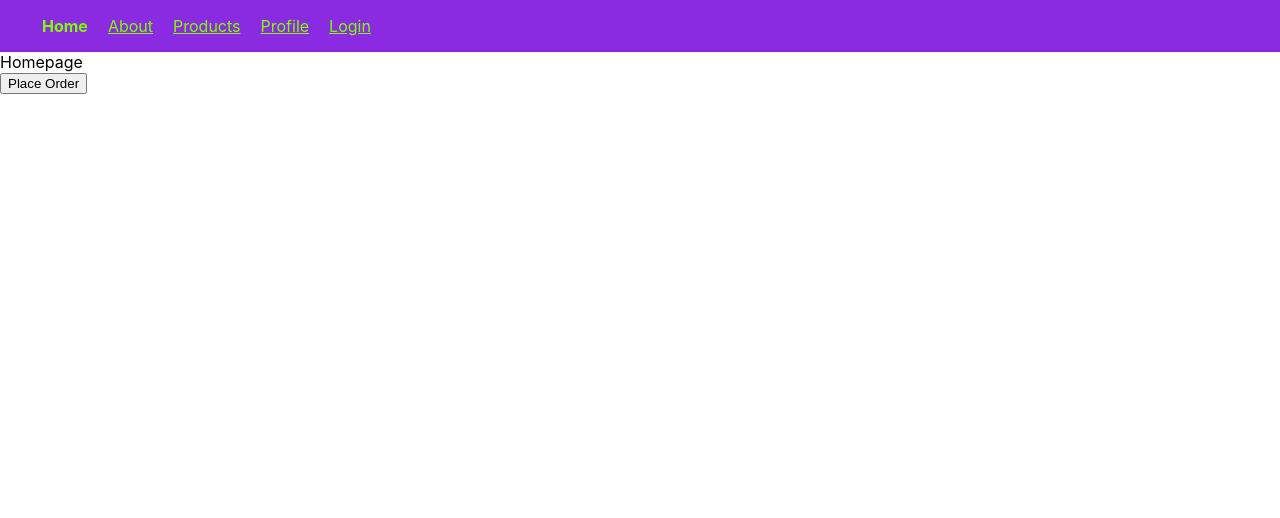
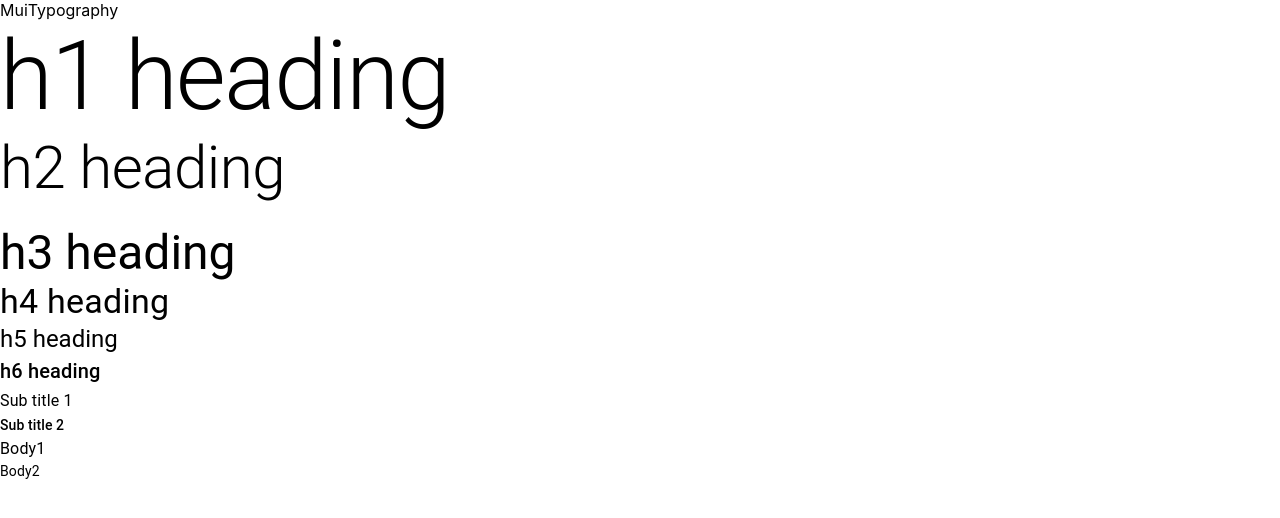
Before and after one commit to apurvgupta-ops/React, a React (Create React App) app: page / in a window 1280 px wide. Shown: the top 518 px of the page. Built offline with nearby package versions, Linux system fonts and the light colour scheme.

Commit message:
MUI Typography

```diff
--- a/package.json
+++ b/package.json
@@ -3,6 +3,9 @@
   "version": "0.1.0",
   "private": true,
   "dependencies": {
+    "@emotion/react": "^11.8.1",
+    "@emotion/styled": "^11.8.1",
+    "@mui/material": "^5.4.4",
     "@testing-library/jest-dom": "^5.11.4",
     "@testing-library/react": "^11.1.0",
     "@testing-library/user-event": "^12.1.10",
--- /dev/null
+++ b/src/React MUI/App.js
@@ -0,0 +1,12 @@
+import React from "react";
+import { MuiTypography } from "./components/MuiTypography";
+
+const App = () => {
+  return (
+    <div>
+      <MuiTypography />
+    </div>
+  );
+};
+
+export default App;
--- /dev/null
+++ b/src/React MUI/components/MuiTypography.js
@@ -0,0 +1,21 @@
+import { Typography } from "@mui/material";
+
+export const MuiTypography = () => {
+  return (
+    <div>
+      MuiTypography
+      <Typography variant="h1">h1 heading</Typography>
+      <Typography variant="h2" component="h1" gutterBottom>
+        h2 heading
+      </Typography>
+      <Typography variant="h3">h3 heading</Typography>
+      <Typography variant="h4">h4 heading</Typography>
+      <Typography variant="h5">h5 heading</Typography>
+      <Typography variant="h6">h6 heading</Typography>
+      <Typography variant="subtitle1">Sub title 1</Typography>
+      <Typography variant="subtitle2">Sub title 2</Typography>
+      <Typography variant="body1">Body1</Typography>
+      <Typography variant="body2">Body2</Typography>
+    </div>
+  );
+};
--- a/src/React Router/Basic/Profile.js
+++ b/src/React Router/Basic/Profile.js
@@ -1,8 +1,10 @@
 import React from "react";
+import { useLocation } from "react-router-dom";
 import { useAuth } from "./auth";
 import Logout from "./Logout";
 function Profile() {
   const auth = useAuth();
+
   return (
     <div>
       Welcome {auth.user}
--- a/src/index.js
+++ b/src/index.js
@@ -2,12 +2,13 @@ import React from "react";
 import ReactDOM from "react-dom";
 import { BrowserRouter } from "react-router-dom";
 // import App from "./React Formik/App";
-import App from "./React Router/Basic/App";
+// import App from "./React Router/Basic/App";
+import App from "./React MUI/App";
 import "./index.css";
 
 ReactDOM.render(
   <>
-    <div className="App">
+    <div>
       <BrowserRouter>
         <App />
       </BrowserRouter>
```
Also changed, not shown: src/React Formik/Formik Components(New Form)/newForm.js (+5 -2 lines), 1 other file (tests, documents, lock files or other folders).
